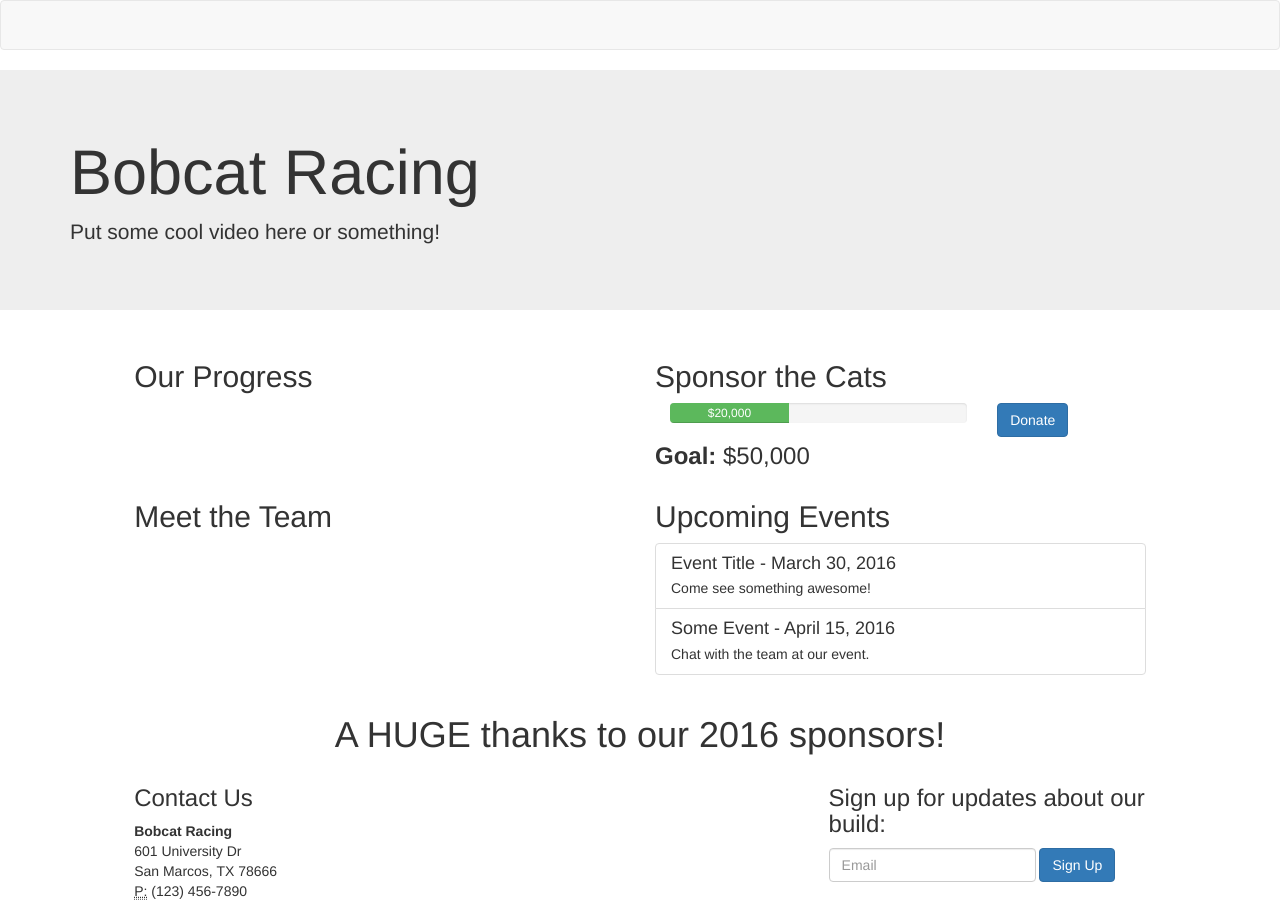
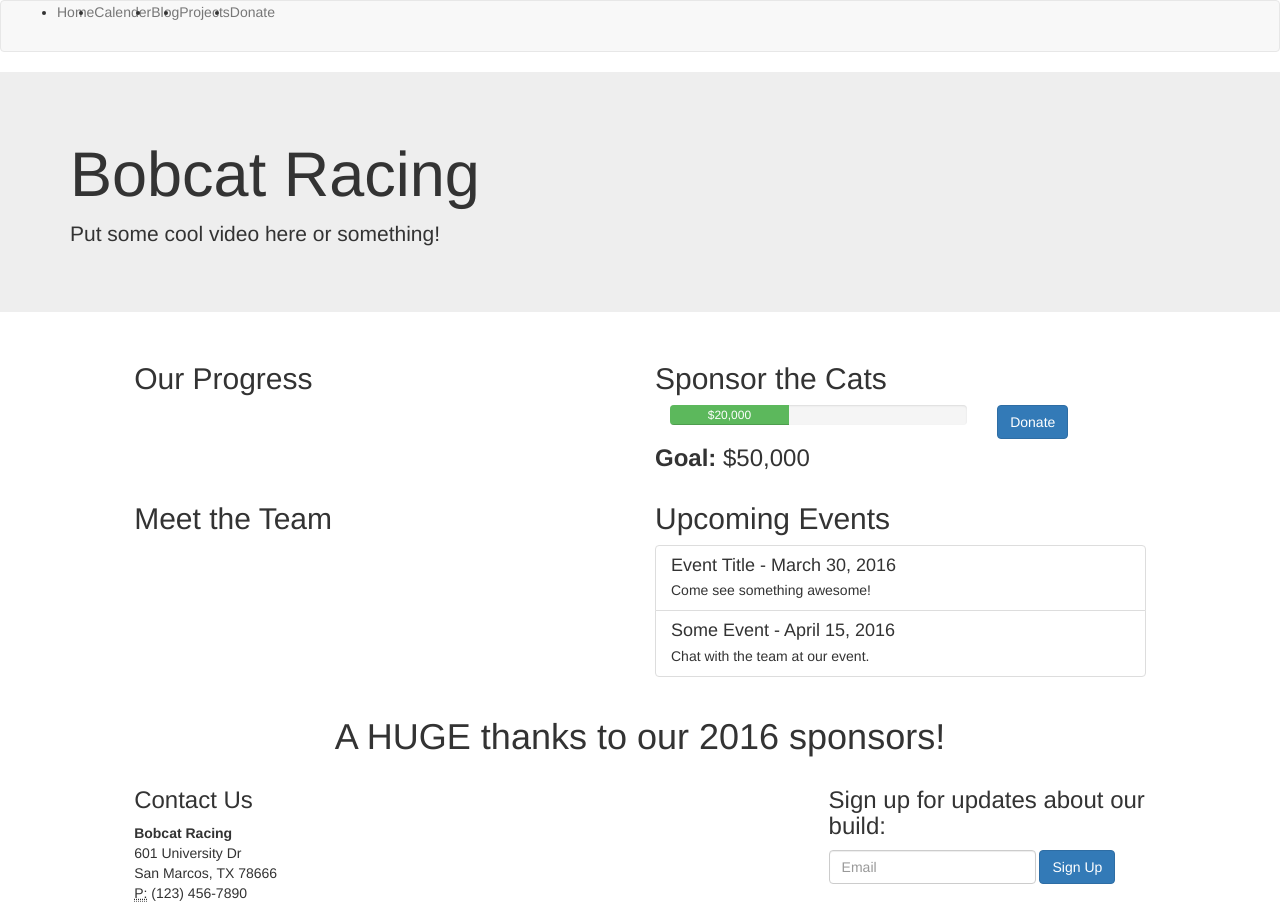
Before and after one commit to exewebdev/bobcatracing, a website: page public/index.html in a window 1280 px wide. Drawn offline with Linux system fonts and the light colour scheme.

```diff
--- a/public/index.html
+++ b/public/index.html
@@ -9,9 +9,31 @@
         <link rel="stylesheet" href="/vendors/bootstrap/dist/css/bootstrap.min.css" type="text/css"/>
     </head>
     <body>
-        <nav class="navbar navbar-default">
+    <nav class="navbar navbar-default">
+        <div class="container-fluid">
+            <div class="row">
 
-        </nav>
+                    <div class="navbar-header">
+                        <button type="button" class="navbar-toggle collapsed" title="mobile navbar toggle"
+                                data-toggle="collapse" data-target="#navbar" aria-expanded="false">
+                            <span class="icon-bar"/>
+                            <span class="icon-bar"/>
+                            <span class="icon-bar"/>
+                        </button>
+                    </div>
+                    <div class="collapse navbar-collapse" id="navbar">
+                        <ul class="navbar navbar-nav">
+                            <li><a href="/index.html">Home</a></li>
+                            <li><a href="#">Calender</a></li>
+                            <li><a href="#">Blog</a></li>
+                            <li><a href="#">Projects</a></li>
+                            <li><a href="#">Donate</a></li>
+                        </ul>
+                    </div>
+
+            </div>
+        </div>
+    </nav>
         <div class="jumbotron" id="hero">
             <div class="container">
                 <h1>Bobcat Racing</h1>
```
